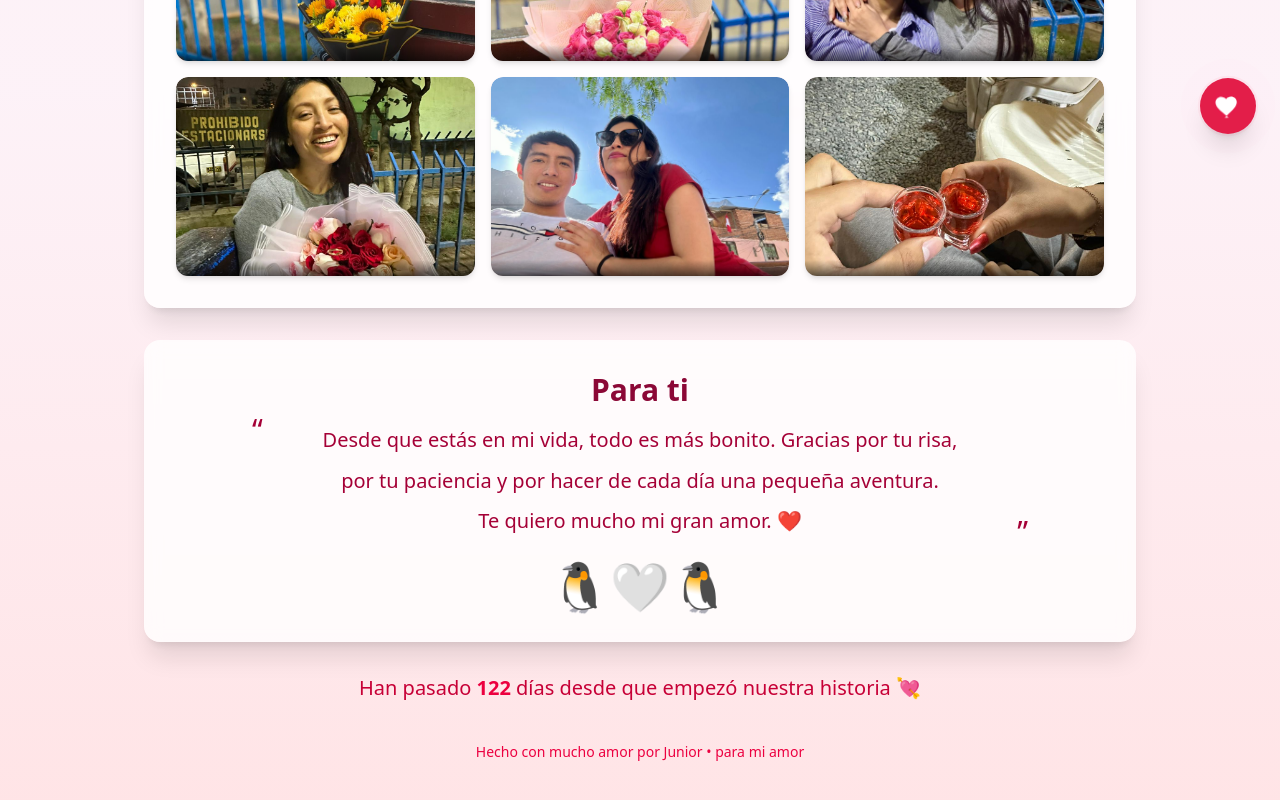
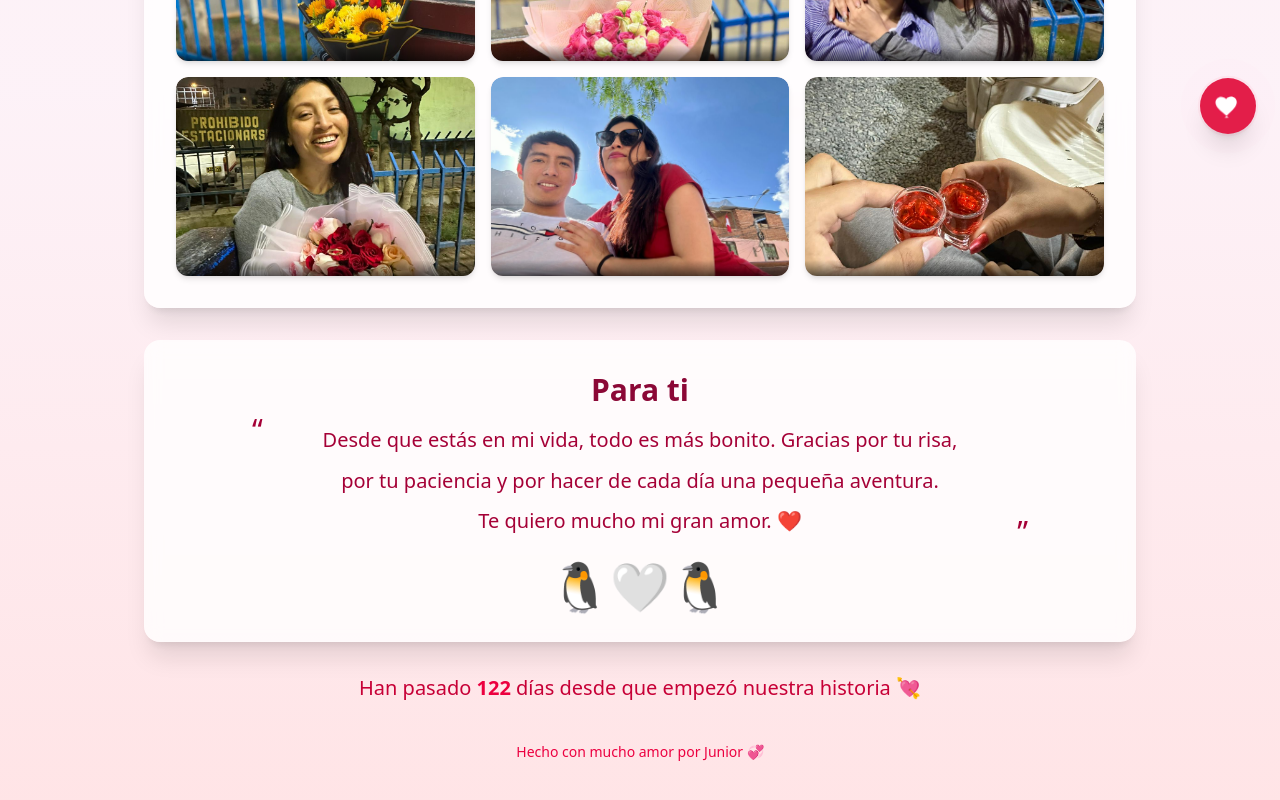
Before and after one commit to sistemasJA/aniversario-4meses, a React (Vite) app: page / in a window 1280 px wide. Shown: the part 642-1442 px from the top of the page. Built offline with nearby package versions, Linux system fonts and the light colour scheme.

Commit message:
actualización de emoji

```diff
--- a/src/LovePage.jsx
+++ b/src/LovePage.jsx
@@ -242,7 +242,7 @@ export default function LovePage() {
 
         {/* ✍️ Firma */}
         <footer className="mt-10 text-center text-sm text-rose-600">
-          Hecho con mucho amor por Junior • <span className="font-medium">para {NOMBRE}</span>
+          Hecho con mucho amor por Junior 💞 <span className="font-medium"></span>
         </footer>
       </main>
     </div>
```
